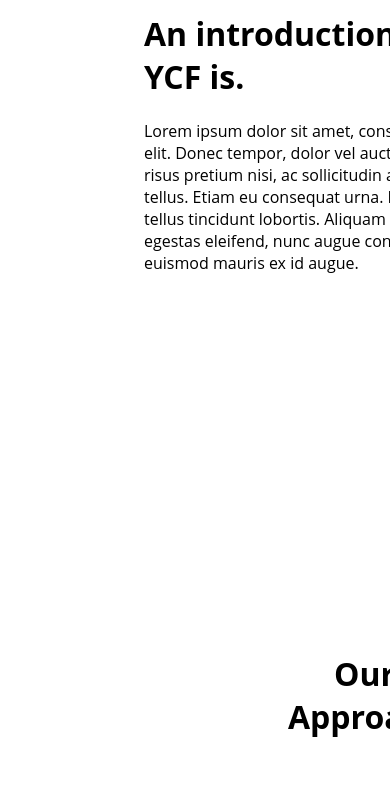
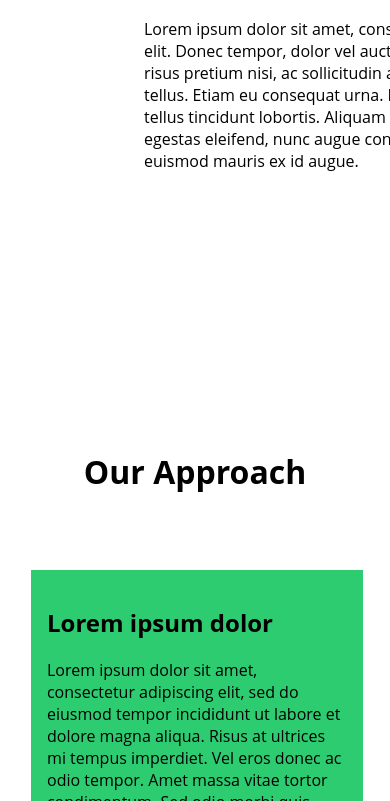
Before and after one commit to anianroid/ycf_bp, a React app: page / in a window 390 px wide. Shown: the part 1199-2000 px from the top of the page. Built offline with nearby package versions, Linux system fonts and the light colour scheme.

Commit message:
Style fixes

```diff
--- a/src/styles.css
+++ b/src/styles.css
@@ -23,17 +23,11 @@
 .home {
   background-color: #ffffff;
   display: grid;
-  grid-template-columns: repeat(2, 1fr);
+  grid-template-columns: repeat(auto-fit, 1fr);
   grid-template-rows: repeat(1, 1fr);
   padding: 10em 5em;
 }
 @media only screen and (max-width: 500px) {
-  .home {
-    background-color: #ffffff;
-    display: grid;
-    grid-template-columns: repeat(1, 1fr);
-    grid-template-rows: repeat(2, 1fr);
-  }
   .approach-wrapper {
     padding: 2em 4em;
   }
@@ -81,7 +75,7 @@
 }
 
 .approach-wrapper {
-  padding: 2em 18em;
+  padding: 2em 10%;
   display: grid;
   grid-template-columns: repeat(1, 1fr);
   grid-template-rows: repeat(1, 1fr);
```
